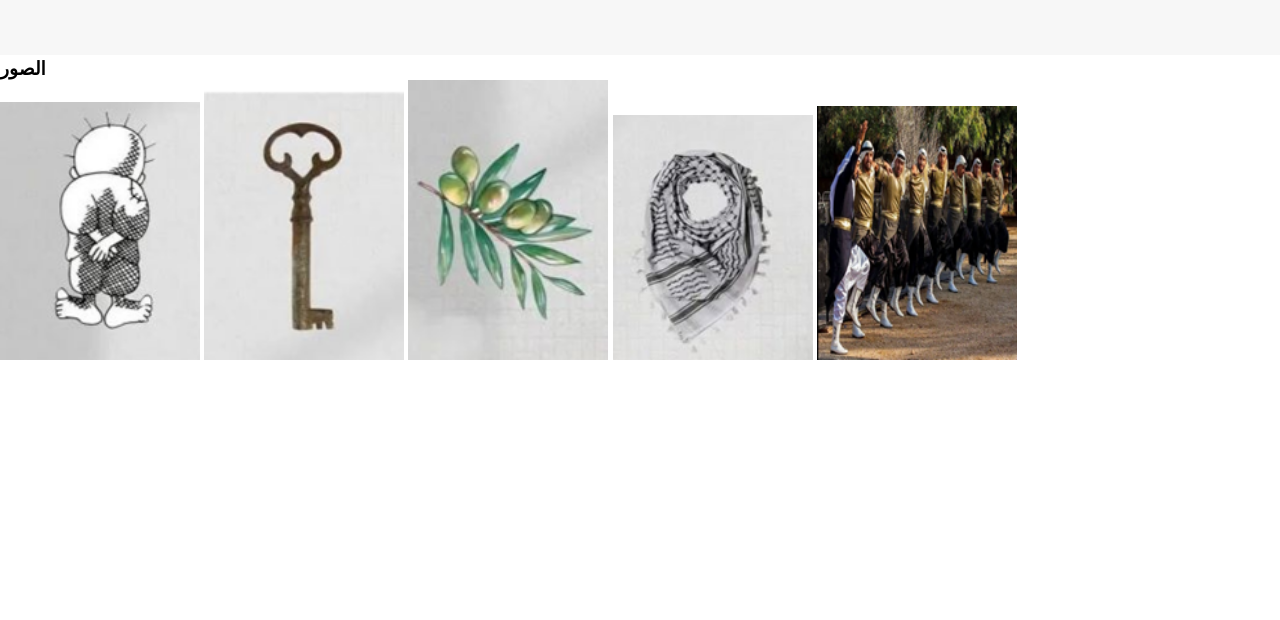
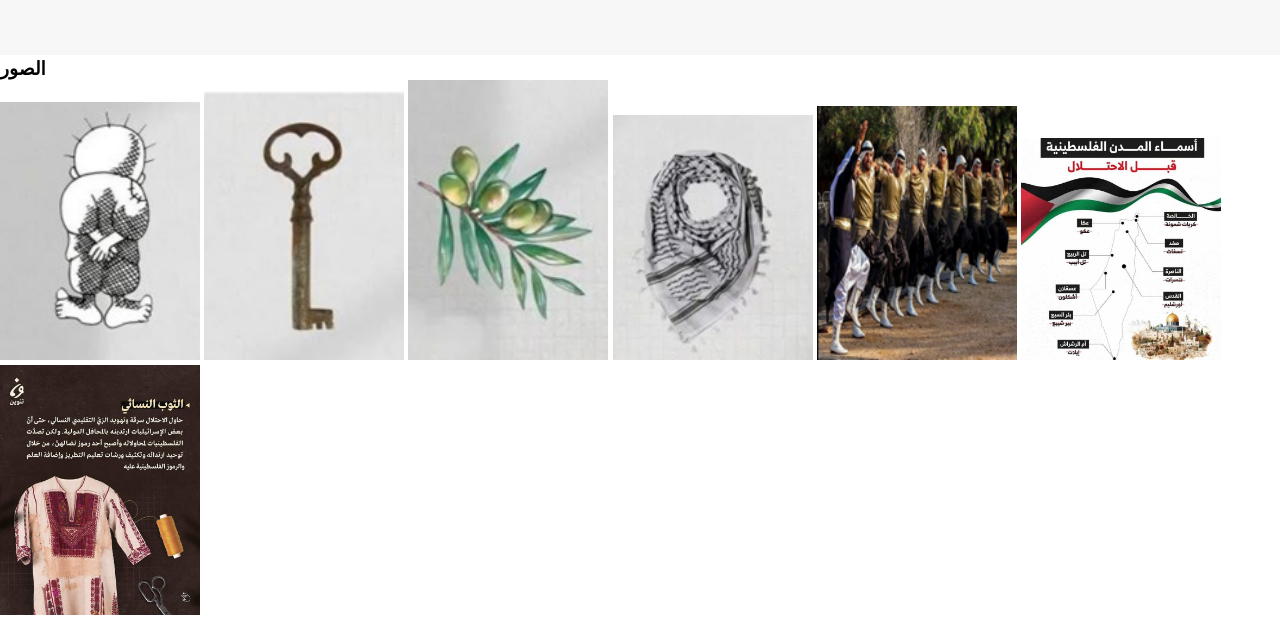
Before and after one commit to zeinebouebije-37/Aper-u-du-patrimoine-palestinien, a plain HTML site: page index.html in a window 1280 px wide. Shown: the part 1545-2165 px from the top of the page. Before the commit the page ends 1910 px from the top, so only its background shows below. Drawn offline with Linux system fonts and the light colour scheme.

Commit message:
Add files via upload

```diff
--- a/index.html
+++ b/index.html
@@ -28,6 +28,7 @@
         <li data-text=" بالنسبة للفلسطينيين، شجرة الزيتون ليست مجرد مصدر للغذاء والدخل، بل هي رمز للصمود والارتباط بالأرض والهوية الوطنية">
             <a ">شجرة الزيتون </a></li>
         <li data-text="الكوفية الفلسطينية هي لفاع أبيض وأسود يرتدى عادة حول الرقبة أو مع العقال على الرأس. أصبحت الكوفية الفلسطينية رمزا وطنيا فلسطينيا"><a >الكوفية </a></li>
+        <li data-text="ومن بين أشهر الرسومات التى تركها الراحل ناجى العلى حنظلة ويقول عنه ، سيظل حنظله دائما فى العاشرة من عمره، ففى تلك السن غادر فلسطين وحين يعود حنظله إلى فلسطين، سيكون بعد فى العاشرة ثم يبدأ فى الكبر، فقوانين الطبيعة لا تنطبق عليه لأنه استثناء، كما هو فقدان الوطن استثناء، فحنظلة شاهد صادق على الأحداث ولا يخشى أحداً."><a >حنظلة</a></li>
 
     </ul>
 
@@ -64,6 +65,8 @@
               <a  title="الزيتون"><img src="webfonts/الزيتون.png" alt="" width="200"></a>
               <a  title="الكوفية"><img src="webfonts/الكوفية.png" alt="" width="200"></a>
               <a  title="الدبكة"><img src="webfonts/الدبكة.png" alt="" width="200"></a>
+              <a  title="المدن"><img src="webfonts/المدن.jpg" alt="" width="200"></a>
+              <a  title="الثوب"><img src="webfonts/الثوب.jpg" alt="" width="200"></a>
             </div>
           </div><!-- Footer Widget Ends -->
 
```
Also changed, not shown: webfonts/الثوب.jpg (added), webfonts/المدن.jpg (added).
